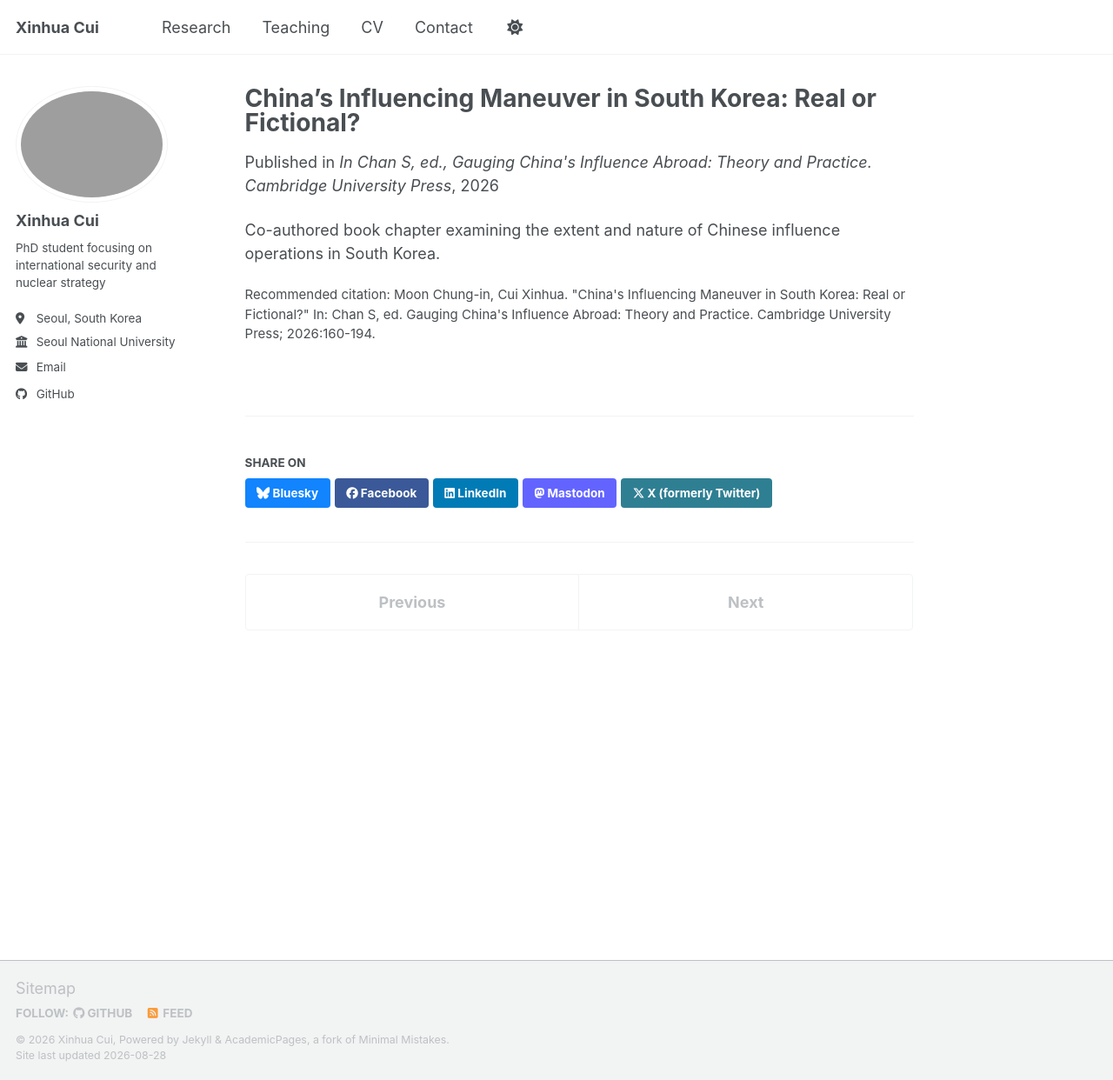
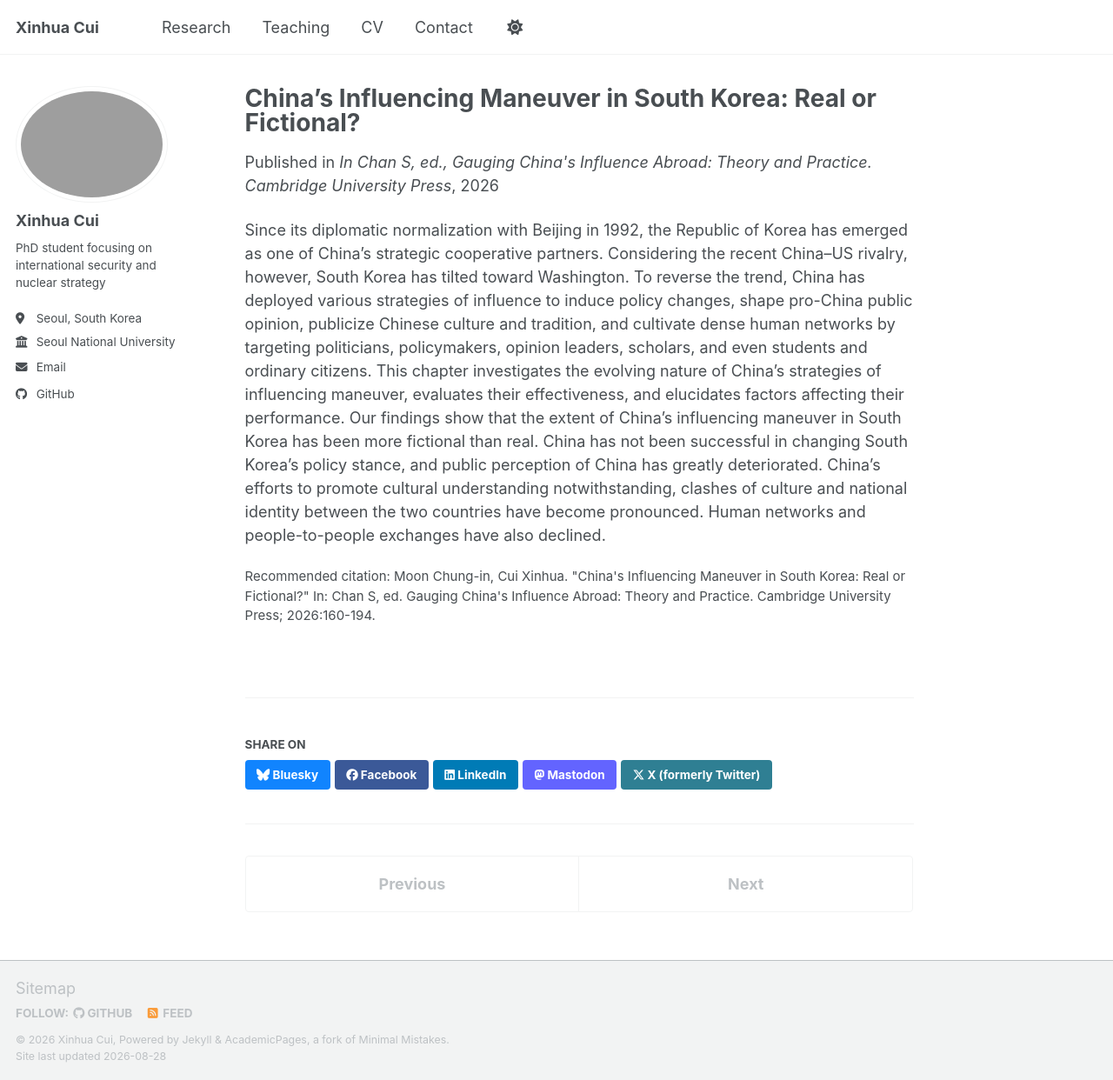
Before and after one commit to cuixinhua55/cuixinhua55.github.io, a Jekyll site: the page built from _publications/2026-01-01-china-influence-south-korea.md, in a window 1280 px wide and 1242 px high. Shown: the whole window at 87% size. Built offline with Jekyll 4.4.1, drawn with Linux system fonts in a browser that asks for light colours; a script bundle is joined from its source files by our own code; library files that are not in the unit come from our copies.

Commit message:
Revise chapter on China's influence in South Korea
This chapter investigates China's influence operations in South Korea since 1992, analyzing strategies, effectiveness, and public perception. It concludes that China's efforts have been largely fictional, with a significant decline in cultural exchanges and public opinion.

```diff
--- a/_publications/2026-01-01-china-influence-south-korea.md
+++ b/_publications/2026-01-01-china-influence-south-korea.md
@@ -8,4 +8,4 @@ venue: "In Chan S, ed., Gauging China's Influence Abroad: Theory and Practice. C
 citation: "Moon Chung-in, Cui Xinhua. \"China's Influencing Maneuver in South Korea: Real or Fictional?\" In: Chan S, ed. Gauging China's Influence Abroad: Theory and Practice. Cambridge University Press; 2026:160-194."
 ---
 
-Co-authored book chapter examining the extent and nature of Chinese influence operations in South Korea.
+Since its diplomatic normalization with Beijing in 1992, the Republic of Korea has emerged as one of China's strategic cooperative partners. Considering the recent China–US rivalry, however, South Korea has tilted toward Washington. To reverse the trend, China has deployed various strategies of influence to induce policy changes, shape pro-China public opinion, publicize Chinese culture and tradition, and cultivate dense human networks by targeting politicians, policymakers, opinion leaders, scholars, and even students and ordinary citizens. This chapter investigates the evolving nature of China's strategies of influencing maneuver, evaluates their effectiveness, and elucidates factors affecting their performance. Our findings show that the extent of China's influencing maneuver in South Korea has been more fictional than real. China has not been successful in changing South Korea's policy stance, and public perception of China has greatly deteriorated. China's efforts to promote cultural understanding notwithstanding, clashes of culture and national identity between the two countries have become pronounced. Human networks and people-to-people exchanges have also declined.
```
